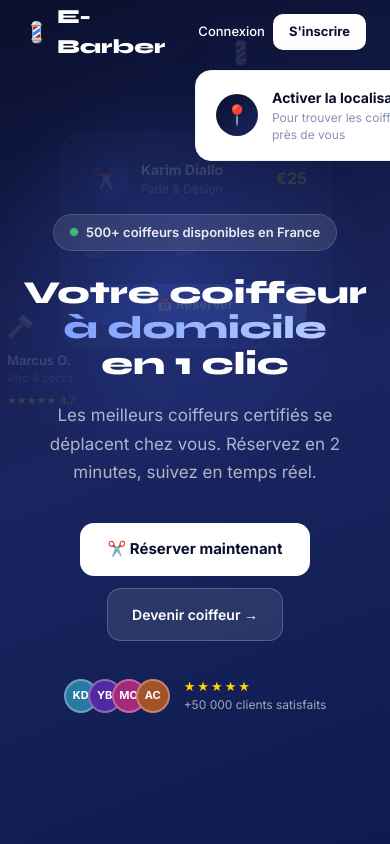
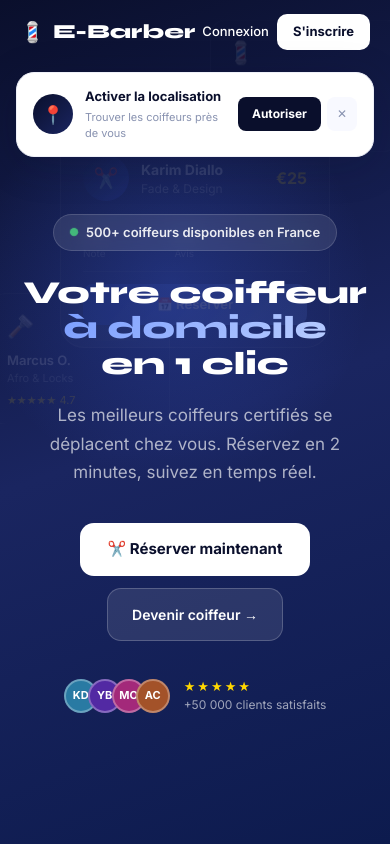
Before and after one commit to kalemmehdi2-cpu/Ebarber, a Next.js app: page / in a window 390 px wide. Shown: the top 844 px of the page. Built offline with nearby package versions, Linux system fonts and the light colour scheme.

Commit message:
fix banner mobile + full

```diff
--- a/app/page.tsx
+++ b/app/page.tsx
@@ -45,7 +45,6 @@ export default function HomePage() {
   }, [])
 
   useEffect(() => {
-    // Show location banner after 1.5s
     const timer = setTimeout(() => setShowLocBanner(true), 1500)
     return () => clearTimeout(timer)
   }, [])
@@ -76,7 +75,7 @@ export default function HomePage() {
         @keyframes float{0%,100%{transform:translateY(0);}50%{transform:translateY(-12px);}}
         @keyframes float2{0%,100%{transform:translateY(0);}50%{transform:translateY(-8px);}}
         @keyframes pulse{0%,100%{opacity:1;transform:scale(1);}50%{opacity:0.7;transform:scale(1.05);}}
-        @keyframes slideDown{from{opacity:0;transform:translateY(-20px);}to{opacity:1;transform:translateY(0);}}
+        @keyframes slideDown{from{opacity:0;transform:translateY(-10px);}to{opacity:1;transform:translateY(0);}}
         .fu1{animation:fadeUp .7s ease forwards;}
         .fu2{animation:fadeUp .7s ease .15s forwards;opacity:0;}
         .fu3{animation:fadeUp .7s ease .3s forwards;opacity:0;}
@@ -88,16 +87,24 @@ export default function HomePage() {
         .btn-p{transition:all .2s ease;}
         .btn-p:hover{transform:translateY(-2px);box-shadow:0 10px 30px rgba(10,15,44,.25);}
         .loc-banner{animation:slideDown .4s ease forwards;}
+        .nav-desktop{display:flex;}
         .nav-mobile{display:none;}
         @media(max-width:768px){
+          .nav-desktop{display:none !important;}
+          .nav-mobile{display:flex !important;}
           .hero-grid{display:block !important;padding:80px 20px 60px !important;}
           .hero-text{position:relative;z-index:2;text-align:center;}
-          .hero-cards-col{position:absolute !important;top:0;left:0;right:0;bottom:0;width:100%;height:100%;z-index:1;opacity:0.15;pointer-events:none;display:flex !important;align-items:center;justify-content:center;}
+          .hero-cards-col{
+            position:absolute !important;
+            top:0;left:0;right:0;bottom:0;
+            width:100%;height:100%;
+            z-index:1;
+            opacity:0.12;
+            pointer-events:none;
+          }
           .hero-notif{display:none !important;}
           .hero-btns{justify-content:center !important;flex-direction:column;align-items:center;}
           .hero-proof{justify-content:center !important;}
-          .nav-links{display:none !important;}
-          .nav-mobile{display:flex !important;}
           .stats-grid{grid-template-columns:repeat(2,1fr) !important;padding:50px 20px !important;gap:28px !important;}
           .coiffeurs-section{padding:60px 20px !important;}
           .coiffeurs-grid{grid-template-columns:repeat(2,1fr) !important;gap:12px !important;}
@@ -119,33 +126,42 @@ export default function HomePage() {
 
       {/* LOCATION BANNER */}
       {showLocBanner && (
-        <div className="loc-banner" style={{ position: 'fixed', top: 70, left: '50%', transform: 'translateX(-50%)', zIndex: 300, background: '#fff', borderRadius: 16, padding: '16px 20px', boxShadow: '0 8px 40px rgba(10,15,44,0.18)', border: '1px solid #eef0f8', display: 'flex', alignItems: 'center', gap: 14, maxWidth: 360, width: 'calc(100% - 40px)' }}>
-          <div style={{ width: 42, height: 42, borderRadius: 21, background: 'linear-gradient(135deg, #0A0F2C, #1a2560)', display: 'flex', alignItems: 'center', justifyContent: 'center', fontSize: 20, flexShrink: 0 }}>📍</div>
-          <div style={{ flex: 1 }}>
-            <div style={{ fontWeight: 700, fontSize: 14, color: '#0A0F2C', marginBottom: 2 }}>Activer la localisation</div>
-            <div style={{ fontSize: 12, color: '#8892B0', lineHeight: 1.4 }}>Pour trouver les coiffeurs près de vous</div>
+        <div className="loc-banner" style={{
+          position: 'fixed', top: 72, left: 16, right: 16,
+          zIndex: 300, background: '#fff', borderRadius: 18,
+          padding: '14px 16px',
+          boxShadow: '0 8px 40px rgba(10,15,44,0.18)',
+          border: '1px solid #eef0f8',
+          display: 'flex', alignItems: 'center', gap: 12
+        }}>
+          <div style={{ width: 40, height: 40, borderRadius: 20, background: 'linear-gradient(135deg,#0A0F2C,#1a2560)', display: 'flex', alignItems: 'center', justifyContent: 'center', fontSize: 18, flexShrink: 0 }}>📍</div>
+          <div style={{ flex: 1, minWidth: 0 }}>
+            <div style={{ fontWeight: 700, fontSize: 13, color: '#0A0F2C' }}>Activer la localisation</div>
+            <div style={{ fontSize: 11, color: '#8892B0', marginTop: 2 }}>Trouver les coiffeurs près de vous</div>
           </div>
-          <div style={{ display: 'flex', flexDirection: 'column', gap: 6 }}>
-            <button onClick={requestLocation} style={{ background: '#0A0F2C', color: '#fff', border: 'none', borderRadius: 8, padding: '7px 14px', fontSize: 12, fontWeight: 700, cursor: 'pointer', fontFamily: 'Inter, sans-serif', whiteSpace: 'nowrap' }}>Autoriser</button>
-            <button onClick={() => setShowLocBanner(false)} style={{ background: 'transparent', color: '#8892B0', border: 'none', fontSize: 11, cursor: 'pointer', fontFamily: 'Inter, sans-serif' }}>Plus tard</button>
+          <div style={{ display: 'flex', gap: 6, flexShrink: 0 }}>
+            <button onClick={requestLocation} style={{ background: '#0A0F2C', color: '#fff', border: 'none', borderRadius: 8, padding: '8px 14px', fontSize: 12, fontWeight: 700, cursor: 'pointer', fontFamily: 'Inter,sans-serif' }}>Autoriser</button>
+            <button onClick={() => setShowLocBanner(false)} style={{ background: '#F8F9FF', color: '#8892B0', border: 'none', borderRadius: 8, padding: '8px 10px', fontSize: 12, cursor: 'pointer', fontFamily: 'Inter,sans-serif' }}>✕</button>
           </div>
         </div>
       )}
 
       {/* NAV */}
       <nav style={{ height: 64, position: 'fixed', top: 0, left: 0, right: 0, zIndex: 200, background: scrollY > 20 ? 'rgba(248,249,255,0.95)' : 'transparent', backdropFilter: scrollY > 20 ? 'blur(20px)' : 'none', boxShadow: scrollY > 20 ? '0 1px 0 rgba(10,15,44,0.08)' : 'none', transition: 'all .3s ease' }}>
-        <div style={{ maxWidth: 1100, margin: '0 auto', padding: '0 24px', height: '100%', display: 'flex', alignItems: 'center', justifyContent: 'space-between' }}>
+        <div style={{ maxWidth: 1100, margin: '0 auto', padding: '0 20px', height: '100%', display: 'flex', alignItems: 'center', justifyContent: 'space-between' }}>
           <div style={{ display: 'flex', alignItems: 'center', gap: 8 }}>
             <span style={{ fontSize: 20 }}>💈</span>
             <span style={{ fontFamily: 'Syne,sans-serif', fontSize: 20, fontWeight: 800, color: scrollY > 20 ? '#0A0F2C' : '#fff' }}>E-Barber</span>
           </div>
-          <div className="nav-links" style={{ display: 'flex', gap: 8, alignItems: 'center' }}>
+          {/* Desktop nav */}
+          <div className="nav-desktop" style={{ gap: 8, alignItems: 'center' }}>
             <Link href="/auth/login" style={{ color: scrollY > 20 ? '#0A0F2C' : '#fff', textDecoration: 'none', fontSize: 14, fontWeight: 500, padding: '10px 18px' }}>Connexion</Link>
             <Link href="/auth/register" className="btn-p" style={{ background: '#0A0F2C', color: '#fff', padding: '11px 22px', borderRadius: 12, textDecoration: 'none', fontSize: 14, fontWeight: 700 }}>S'inscrire →</Link>
           </div>
-          <div className="nav-mobile" style={{ display: 'none', gap: 8, alignItems: 'center' }}>
+          {/* Mobile nav */}
+          <div className="nav-mobile" style={{ gap: 8, alignItems: 'center' }}>
             <Link href="/auth/login" style={{ color: scrollY > 20 ? '#0A0F2C' : '#fff', textDecoration: 'none', fontSize: 13, fontWeight: 500 }}>Connexion</Link>
-            <Link href="/auth/register" style={{ background: '#fff', color: '#0A0F2C', padding: '8px 16px', borderRadius: 10, textDecoration: 'none', fontSize: 13, fontWeight: 700 }}>S'inscrire</Link>
+            <Link href="/auth/register" style={{ background: scrollY > 20 ? '#0A0F2C' : '#fff', color: scrollY > 20 ? '#fff' : '#0A0F2C', padding: '8px 16px', borderRadius: 10, textDecoration: 'none', fontSize: 13, fontWeight: 700 }}>S'inscrire</Link>
           </div>
         </div>
       </nav>
@@ -155,6 +171,8 @@ export default function HomePage() {
         <div style={{ position: 'absolute', top: '10%', right: '5%', width: 400, height: 400, borderRadius: '50%', background: 'radial-gradient(circle,rgba(59,91,219,0.3) 0%,transparent 70%)', pointerEvents: 'none' }} />
 
         <div className="hero-grid" style={{ maxWidth: 1100, margin: '0 auto', padding: '80px 40px', width: '100%', display: 'grid', gridTemplateColumns: '1fr 1fr', gap: 60, alignItems: 'center' }}>
+
+          {/* TEXT */}
           <div className="hero-text">
             <div className="fu1" style={{ display: 'inline-flex', alignItems: 'center', gap: 8, background: 'rgba(255,255,255,0.1)', backdropFilter: 'blur(10px)', border: '1px solid rgba(255,255,255,0.15)', borderRadius: 20, padding: '8px 16px', marginBottom: 24 }}>
               <span style={{ width: 8, height: 8, borderRadius: 4, background: '#4ade80', display: 'inline-block', animation: 'pulse 2s infinite' }} />
@@ -187,6 +205,7 @@ export default function HomePage() {
             </div>
           </div>
 
+          {/* CARDS */}
           <div className="hero-cards-col" style={{ position: 'relative', height: 480, display: 'flex', alignItems: 'center', justifyContent: 'center' }}>
             <div style={{ background: 'rgba(255,255,255,0.08)', backdropFilter: 'blur(20px)', border: '1px solid rgba(255,255,255,0.15)', borderRadius: 24, padding: 22, width: 270, position: 'absolute', zIndex: 3 }}>
               <div style={{ display: 'flex', gap: 12, alignItems: 'center', marginBottom: 14 }}>
```
